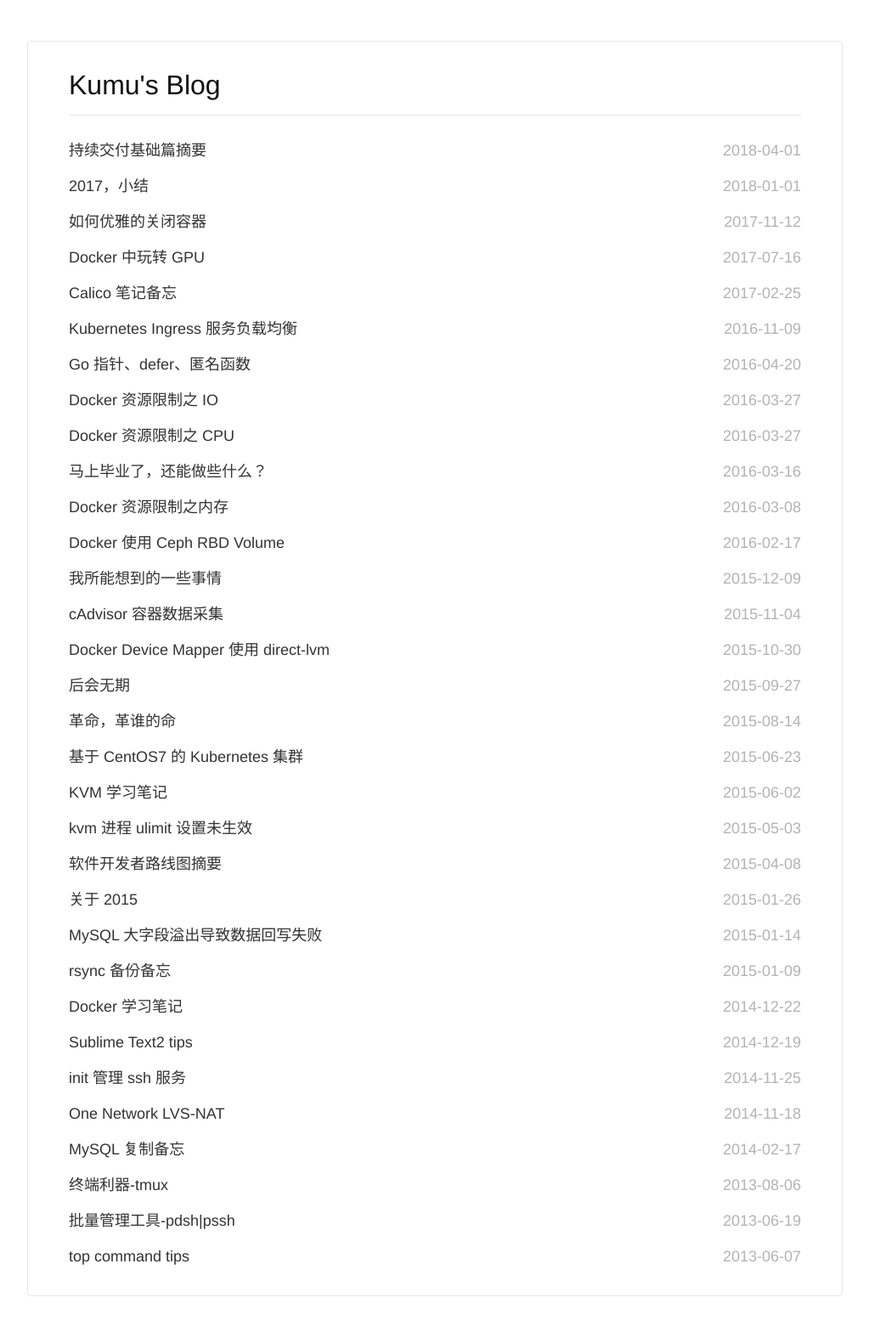
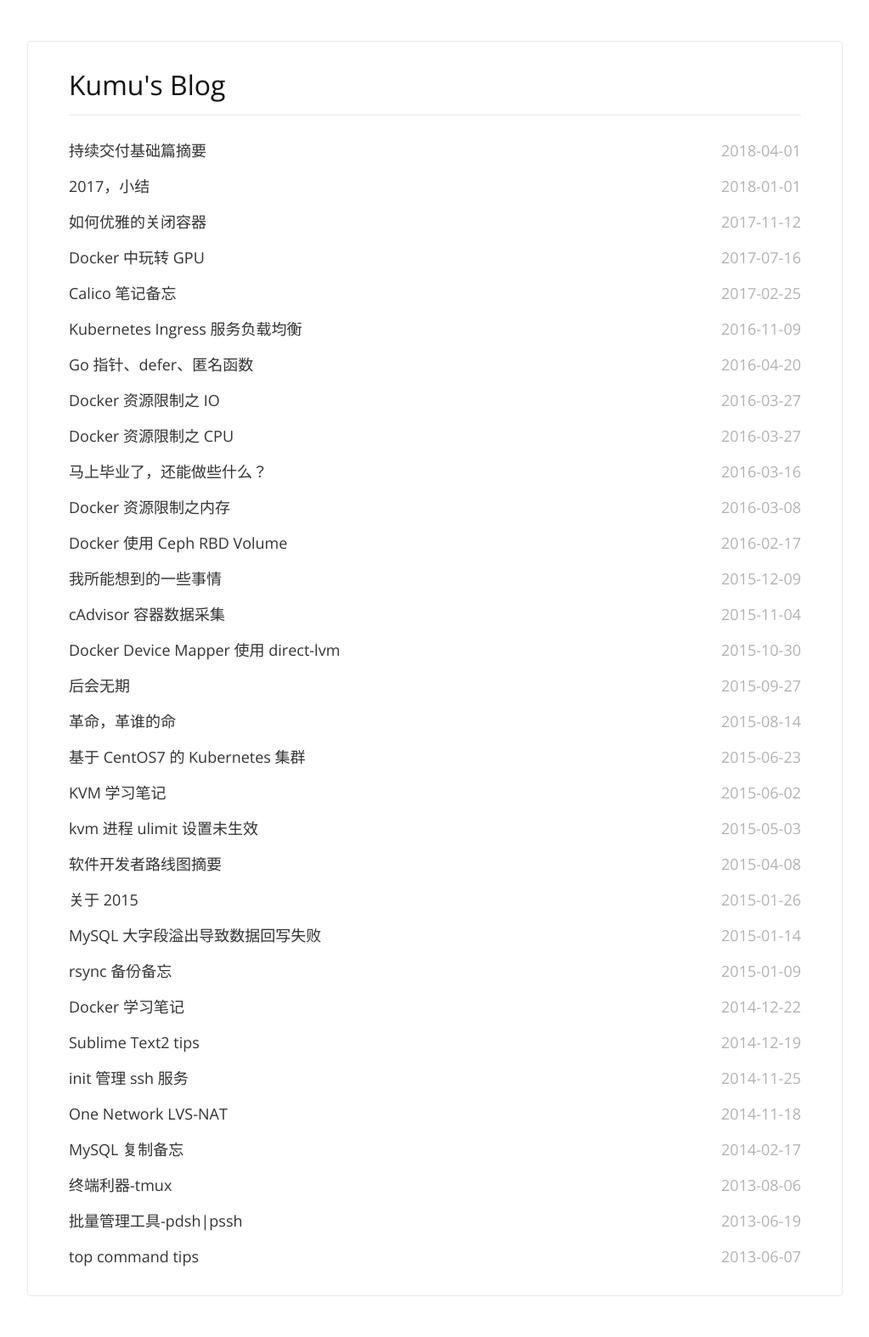
Before and after one commit to opskumu/opskumu.github.io, a Jekyll site: the page built from index.md, in a window 1280 px wide. Shown: the whole page at 85% size, without its empty margins (128-1151 px from the left). Built offline with Jekyll 4.4.1, drawn with Linux system fonts in a browser that asks for light colours.

Commit message:
字体变更

```diff
--- a/css/home.css
+++ b/css/home.css
@@ -1,5 +1,5 @@
 body {
-  font-family: STFangSong, Helvetica, Arial, Vernada, Tahoma, STXihei, "Microsoft YaHei", "Songti SC", SimSun, Heiti, sans-serif;
+  font-family: STFangSong, STXihei, 'Songti SC', 'Open Sans', sans-serif;
   font-size: 18px;
 }
 
```
